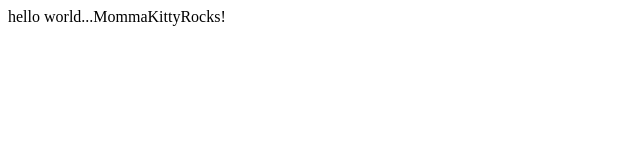
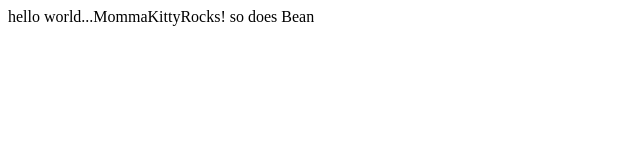
Before and after one commit to 4gedN5tars/4gedN5tars.github.io, a plain HTML site: page index.html in a window 1280 px wide. Shown: the whole page, without its empty margins (0-640 px from the left). Drawn offline with Linux system fonts and the light colour scheme.

Commit message:
Update index.html

```diff
--- a/index.html
+++ b/index.html
@@ -4,7 +4,7 @@
     <meta charset="utf-8">
     <title></title>
   </head>
-  <body>hello world...MommaKittyRocks!
+  <body>hello world...MommaKittyRocks! so does Bean
     <header></header>
     <main></main>
     <footer></footer>
```
